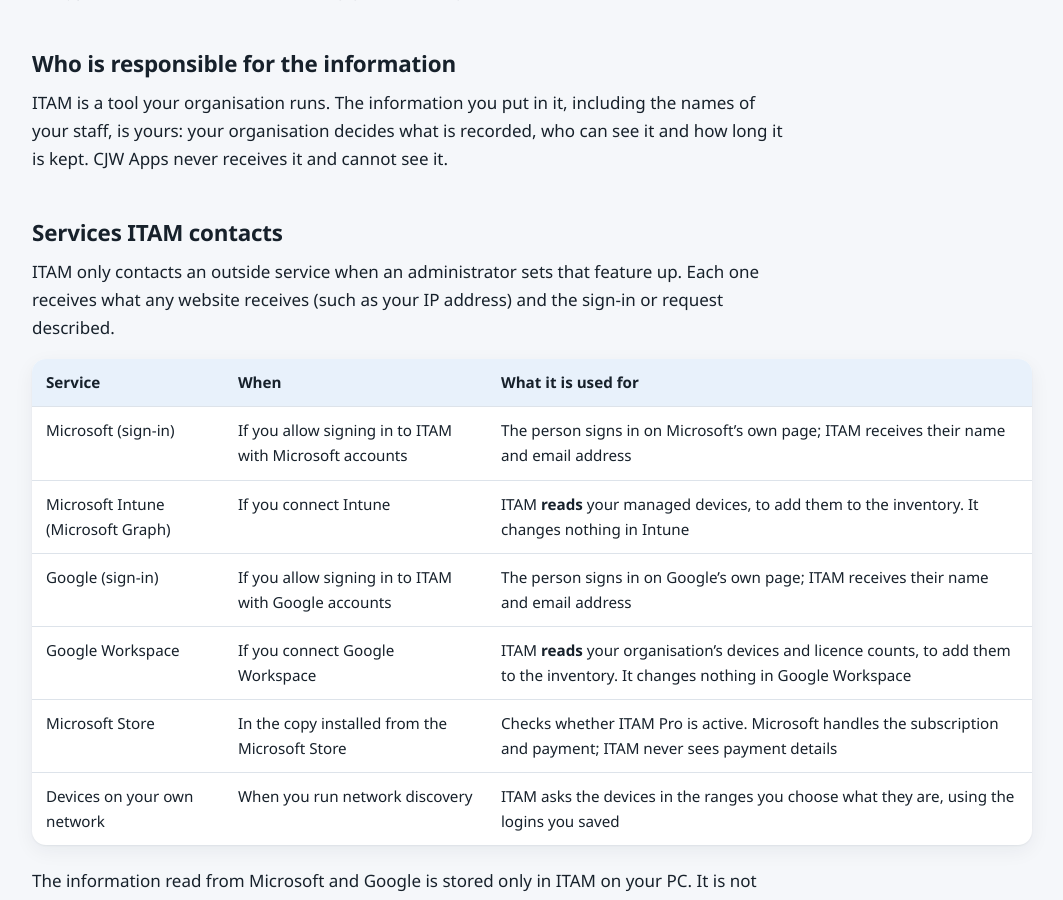
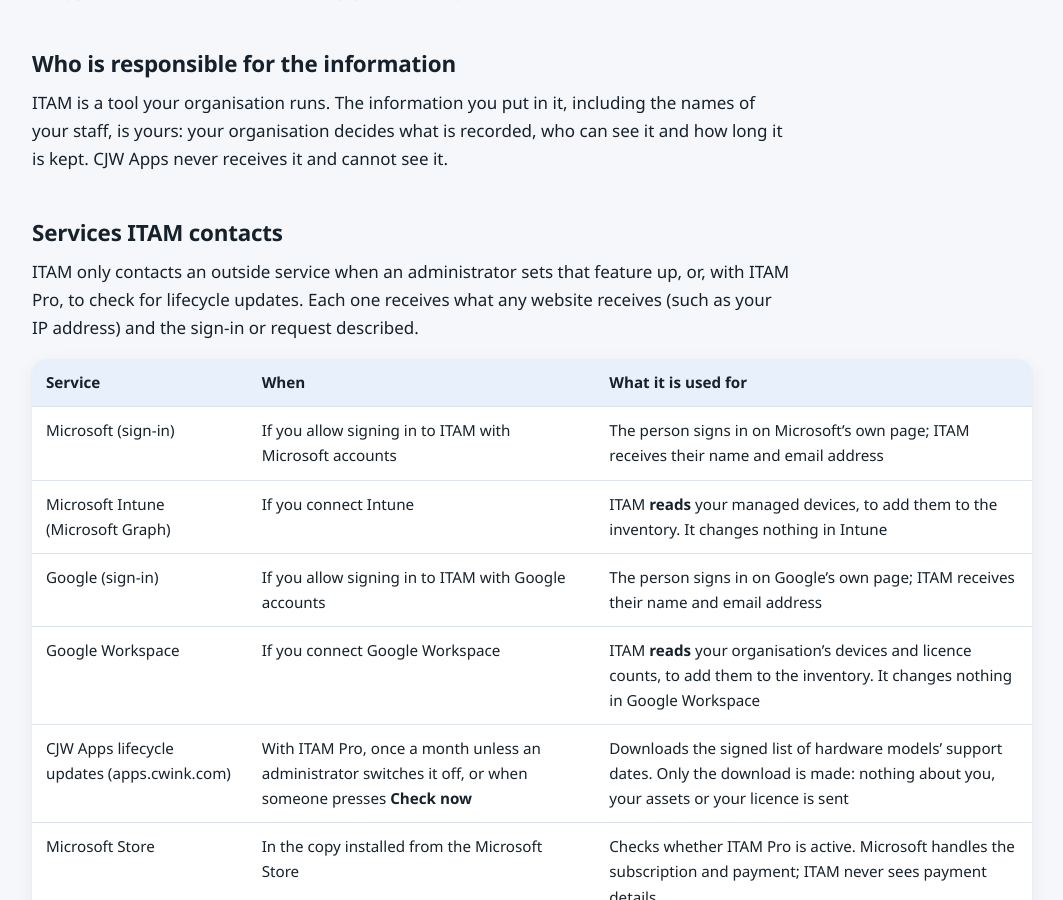
Before and after one commit to cjw-code71/cjw-apps, a Jekyll site: the page built from itam/privacy.md, in a window 1280 px wide and 900 px high, scrolled down 849 px. Shown: the whole window, without its empty margins (108-1171 px from the left). Built offline with Jekyll 4.4.1, drawn with Linux system fonts in a browser that asks for light colours; some of the changed text lies outside the part shown.

Commit message:
ITAM privacy: the lifecycle update service (2.9.0)
Co-Authored-By: Claude Opus 5.5 <noreply@anthropic.com>
Claude-Session: https://claude.ai/code/session_018sxEz2Nma7rBUjrM2EbSoD

```diff
--- a/itam/privacy.md
+++ b/itam/privacy.md
@@ -43,7 +43,7 @@ receives it and cannot see it.
 ## Services ITAM contacts
 
 ITAM only contacts an outside service when an administrator sets that
-feature up. Each one receives what any website receives (such as your IP
+feature up, or, with ITAM Pro, to check for lifecycle updates. Each one receives what any website receives (such as your IP
 address) and the sign-in or request described.
 
 | Service | When | What it is used for |
@@ -52,6 +52,7 @@ address) and the sign-in or request described.
 | Microsoft Intune (Microsoft Graph) | If you connect Intune | ITAM **reads** your managed devices, to add them to the inventory. It changes nothing in Intune |
 | Google (sign-in) | If you allow signing in to ITAM with Google accounts | The person signs in on Google's own page; ITAM receives their name and email address |
 | Google Workspace | If you connect Google Workspace | ITAM **reads** your organisation's devices and licence counts, to add them to the inventory. It changes nothing in Google Workspace |
+| CJW Apps lifecycle updates (apps.cwink.com) | With ITAM Pro, once a month unless an administrator switches it off, or when someone presses **Check now** | Downloads the signed list of hardware models' support dates. Only the download is made: nothing about you, your assets or your licence is sent |
 | Microsoft Store | In the copy installed from the Microsoft Store | Checks whether ITAM Pro is active. Microsoft handles the subscription and payment; ITAM never sees payment details |
 | Devices on your own network | When you run network discovery | ITAM asks the devices in the ranges you choose what they are, using the logins you saved |
 
```
Also changed, not shown: other parts of itam/privacy.md (+1 -1 lines).
